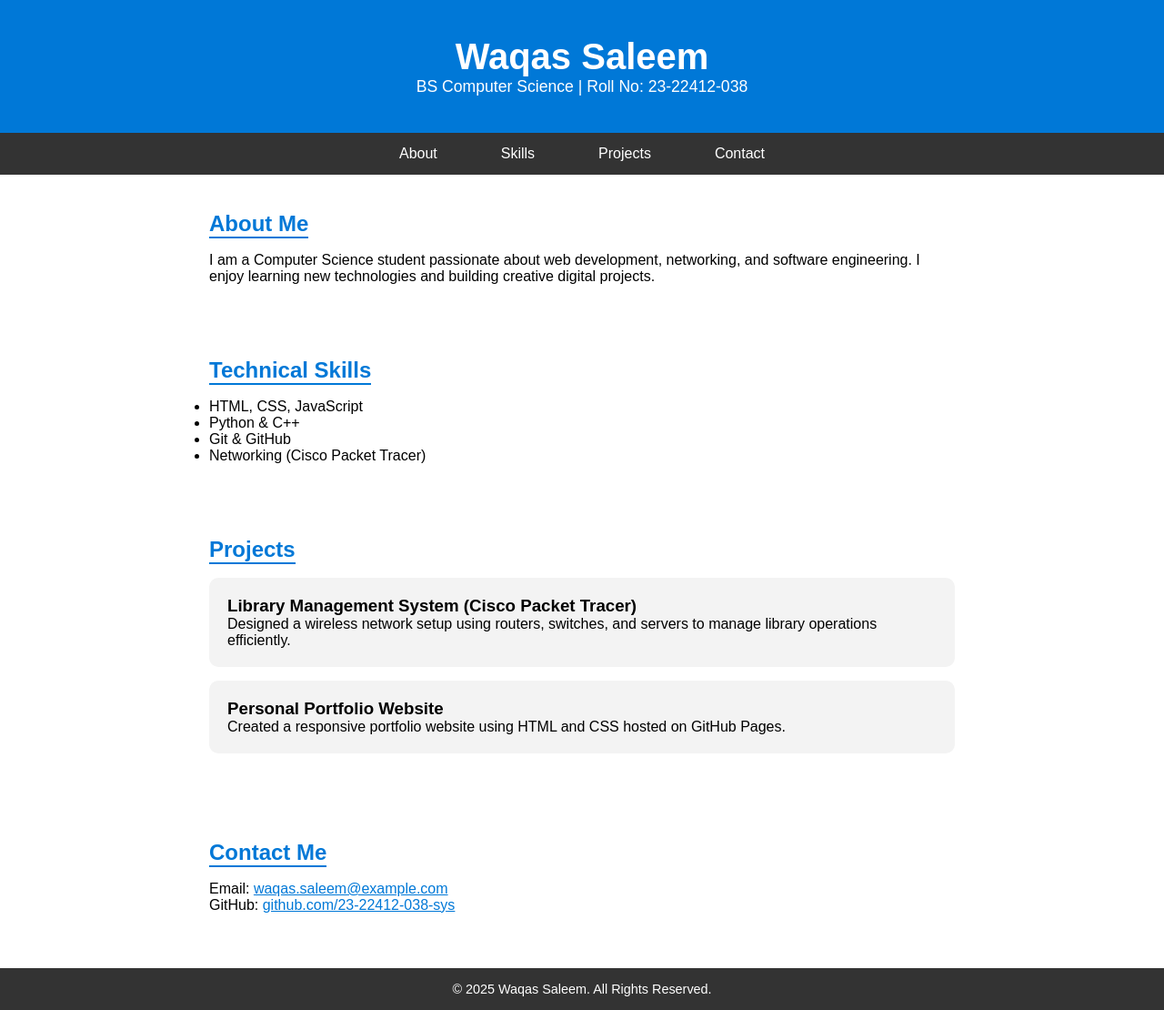
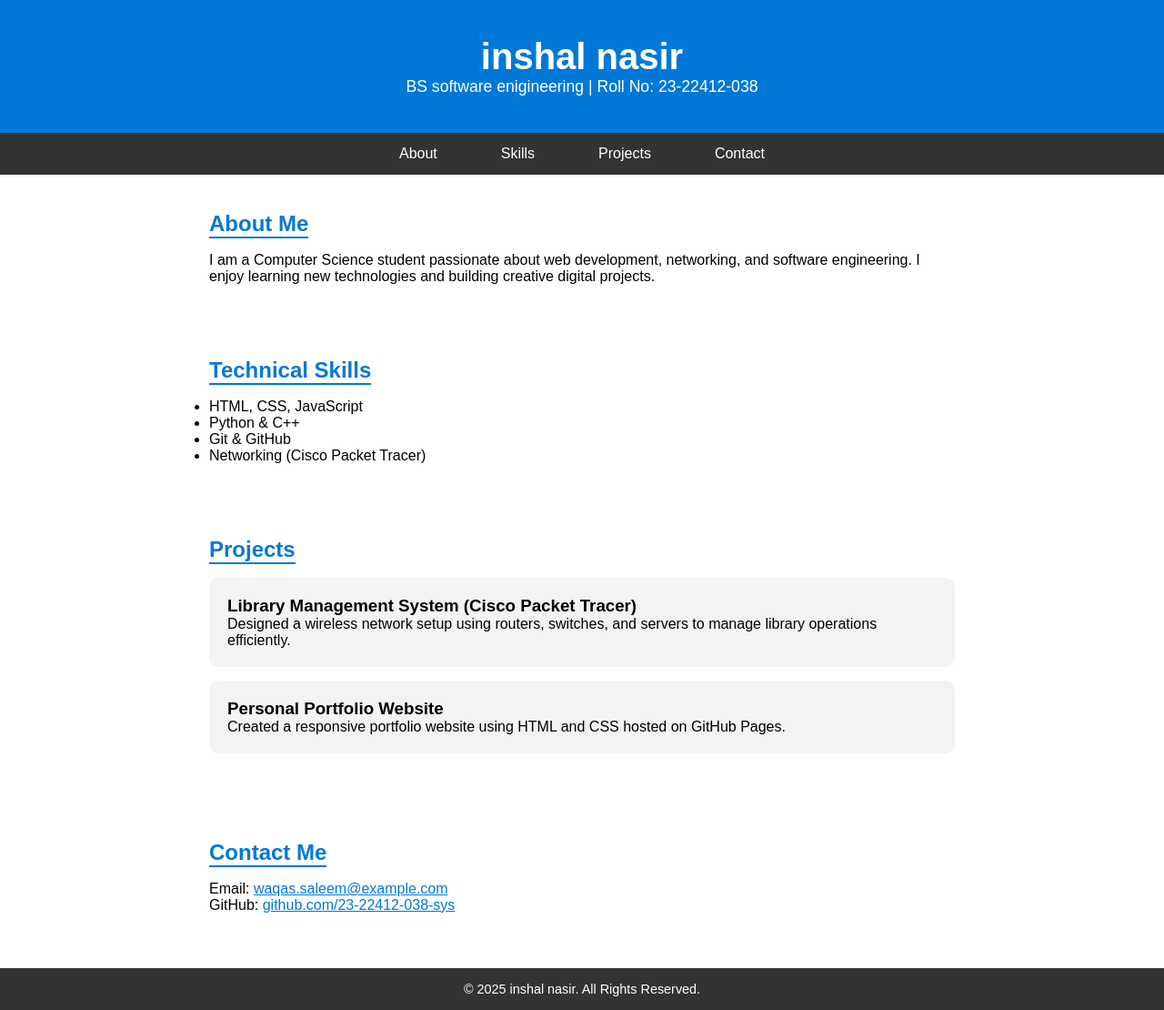
Before and after one commit to 23-22412-038-sys/12345.github.io, a plain HTML site: page index.html in a window 1280 px wide. Shown: the whole page at 91% size. Drawn offline with Linux system fonts and the light colour scheme.

Commit message:
Update index.html

```diff
--- a/index.html
+++ b/index.html
@@ -3,13 +3,13 @@
 <head>
     <meta charset="UTF-8" />
     <meta name="viewport" content="width=device-width, initial-scale=1.0" />
-    <title>Waqas Saleem - Portfolio</title>
+    <title>inshal nasir - Portfolio</title>
     <link rel="stylesheet" href="style.css" />
 </head>
 <body>
     <header>
-        <h1>Waqas Saleem</h1>
-        <p>BS Computer Science | Roll No: 23-22412-038</p>
+        <h1>inshal nasir</h1>
+        <p>BS software enigineering | Roll No: 23-22412-038</p>
     </header>
 
     <nav>
@@ -58,12 +58,12 @@
 
     <section id="contact">
         <h2>Contact Me</h2>
-        <p>Email: <a href="mailto:waqas.saleem@example.com">waqas.saleem@example.com</a></p>
+        <p>Email: <a href="mailto:inshal.nasir@example.com">waqas.saleem@example.com</a></p>
         <p>GitHub: <a href="https://github.com/23-22412-038-sys" target="_blank">github.com/23-22412-038-sys</a></p>
     </section>
 
     <footer>
-        <p>© 2025 Waqas Saleem. All Rights Reserved.</p>
+        <p>© 2025 inshal nasir. All Rights Reserved.</p>
     </footer>
 </body>
 </html>
```
